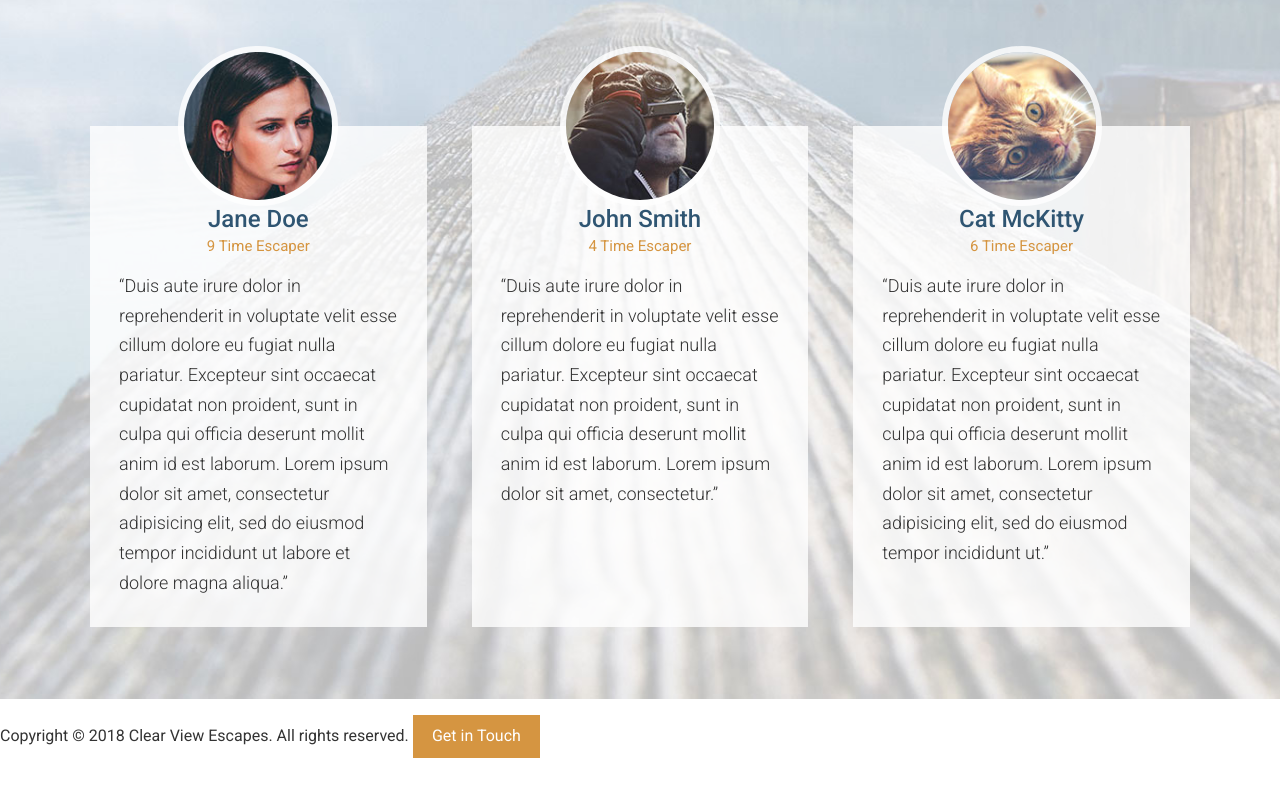
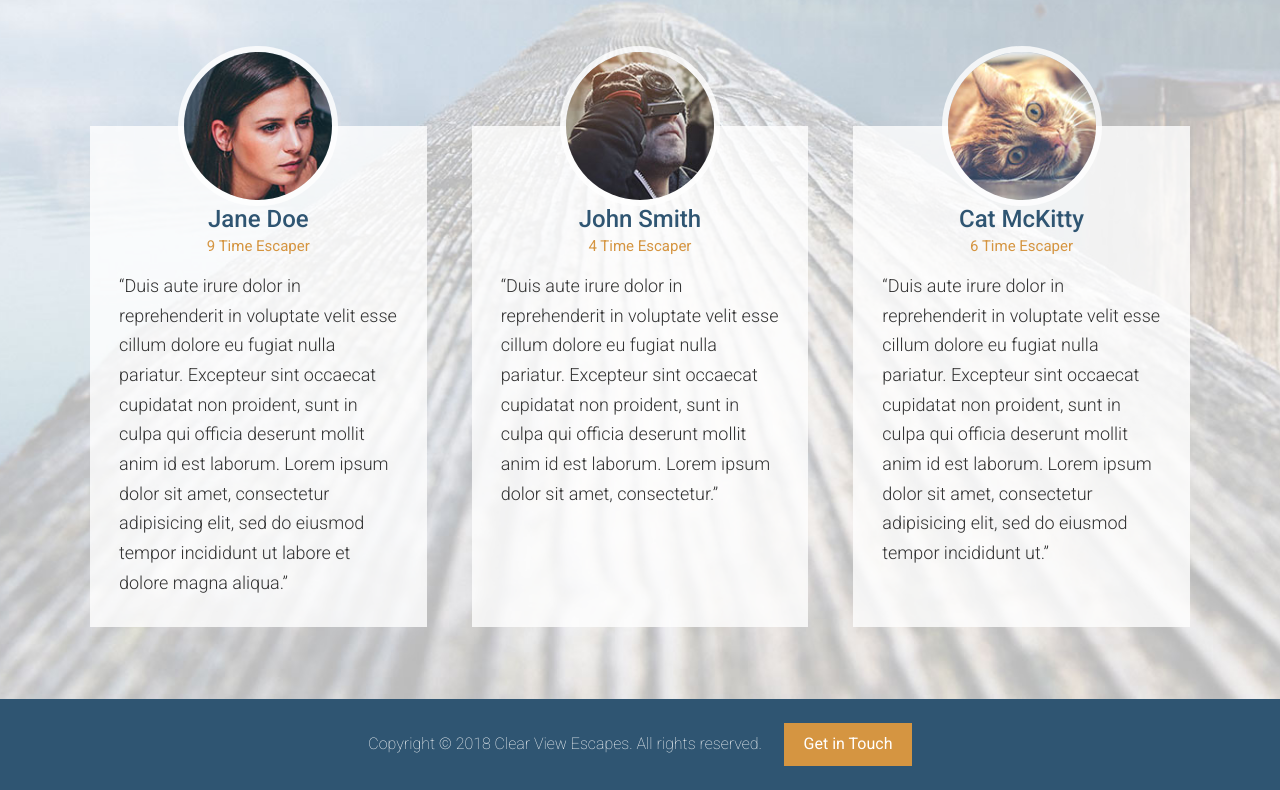
Before and after one commit to neeraj-reddy/travel-site, a website: page app/index.html in a window 1280 px wide. Shown: the part 3220-4010 px from the top of the page. Drawn offline with Linux system fonts and the light colour scheme.

Commit message:
Completed styling the footer

```diff
--- /dev/null
+++ b/app/assets/styles/modules/_site-footer.css
@@ -0,0 +1,18 @@
+.site-footer {
+    background-color: $mainBlue;
+    color: #ffffff;
+    padding: .5rem 0;
+    text-align: center;
+
+    &__text {
+        display: block;
+        margin-bottom: 1rem;
+        font-weight: 200;
+
+        @mixin atMedium {
+            display: inline;
+            margin-bottom: 0;
+            margin-right: 1.4rem;
+        }
+    }
+}
--- a/app/assets/styles/styles.css
+++ b/app/assets/styles/styles.css
@@ -15,3 +15,4 @@
 @import "modules/_feature-item";
 @import "modules/_testimonial";
 @import "modules/_sprite";
+@import "modules/_site-footer"
--- a/app/index.html
+++ b/app/index.html
@@ -150,8 +150,10 @@
     </div>
   </div>
 
-  <footer>
-    <p>Copyright &copy; 2018 Clear View Escapes. All rights reserved. <a class="btn btn--orange" href="#">Get in Touch</a></p>
+  <footer class="site-footer">
+    <div class="wrapper">
+      <p><span class="site-footer__text">Copyright &copy; 2018 Clear View Escapes. All rights reserved.</span><a class="btn btn--orange" href="#">Get in Touch</a></p>
+    </div>
   </footer>
 </body>
 </html>
--- a/app/temp/styles/styles.css
+++ b/app/temp/styles/styles.css
@@ -1071,3 +1071,25 @@ a {
         height: 42px;
         background-position: 36.69752421959096% 45.792307692307695%;
     }
+
+.site-footer {
+    background-color: #2f5572;
+    color: #ffffff;
+    padding: .5rem 0;
+    text-align: center;
+}
+
+.site-footer__text {
+        display: block;
+        margin-bottom: 1rem;
+        font-weight: 200;
+    }
+
+@media (min-width: 800px) {
+
+.site-footer__text {
+            display: inline;
+            margin-bottom: 0;
+            margin-right: 1.4rem
+    }
+    }
```
